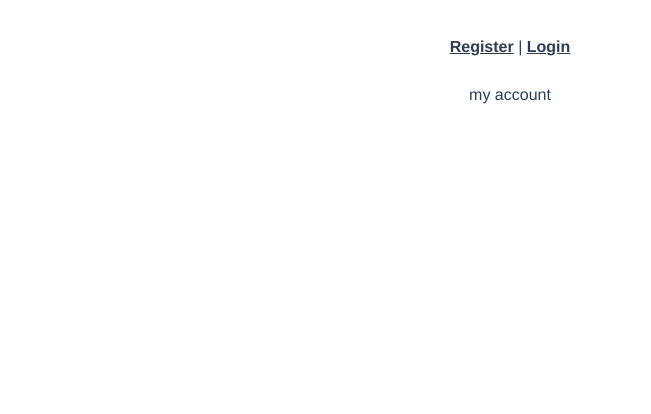
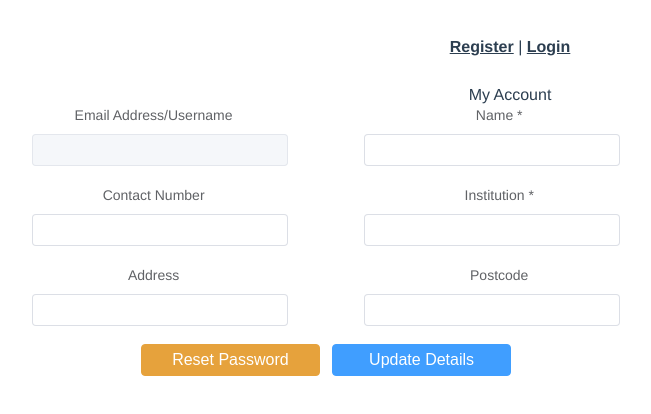
Before and after one commit to TerenceBruce/project, a Vue app in the folder heart-web-app/: page /#/myaccount in a window 1280 px wide. Shown: the top 414 px of the page, without its empty margins (130-781 px from the left). Built offline with nearby package versions, Linux system fonts and the light colour scheme; no server answers.

Commit message:
work on myaccount page

```diff
--- a/heart-web-app/src/views/ForgotPassword.vue
+++ b/heart-web-app/src/views/ForgotPassword.vue
@@ -68,6 +68,10 @@ export default {
         padding-top: 10vh;
     }
 
+    .fpHeader {
+        padding-top: 2vh;
+    }
+
   .fpContainer {
       width: 50vw;
       height: 40vh;
--- a/heart-web-app/src/views/MyAccount.vue
+++ b/heart-web-app/src/views/MyAccount.vue
@@ -1,13 +1,153 @@
 <template>
-  <div>my account</div>
+  <div>My Account</div>
+  <div class="container">
+    <el-form
+        class="left"
+        ref="formRef"
+        :model="form"
+        label-position="top">
+        <el-form-item label="Email Address/Username" >
+            <el-input
+                v-model="form.email"
+                style="width: 20vw;"
+                disabled/>
+        </el-form-item>
+        <el-form-item label="Contact Number" >
+            <el-input
+                v-model="form.number"
+                style="width: 20vw;"/>
+        </el-form-item>
+        <el-form-item label="Address" >
+            <el-input
+                v-model="form.address"
+                style="width: 20vw;"/>
+        </el-form-item>
+    </el-form>
+    <el-form
+        class="right"
+        ref="formRef"
+        :model="form"
+        label-position="top">
+        <el-form-item label="Name *" >
+            <el-input
+                v-model="form.name"
+                style="width: 20vw;"
+                required/>
+        </el-form-item>
+        <el-form-item label="Institution *" >
+            <el-input
+                v-model="form.institution"
+                style="width: 20vw;"
+                required/>
+        </el-form-item>
+        <el-form-item label="Postcode" >
+            <el-input
+                v-model="form.postcode"
+                style="width: 20vw;"/>
+        </el-form-item>
+    </el-form>
+    <el-button
+        type="warning"
+        style="width: 14vw; font-size: 16px"
+        @click="resetPassword"
+    >Reset Password</el-button>
+    <el-button
+        type="primary"
+        style="width: 14vw; font-size: 16px"
+        @click="updateDetails"
+    >Update Details</el-button>
+    <p>{{result}}</p>
+  </div>
 </template>
 
 <script>
+import { reactive, ref } from "vue";
+import 'firebase/compat/auth';
+import { getAuth, sendPasswordResetEmail, onAuthStateChanged  } from "firebase/auth";
 export default {
+    mounted() {
+        this.checkLogin()
+    },
+    setup() {
 
+        let email = ref("");
+
+        const checkLogin = () => {
+            const auth = getAuth();
+            onAuthStateChanged(auth, (user) => {
+                if (user) {
+                    email.value = user.email
+                    populatePage();
+                }
+            });
+        }
+
+        const populatePage = () => {
+            form.name = "tomtomtom";
+            form.number = "123456789";
+            form.institution = "MMU";
+            form.email = email.value;
+        }
+
+        let result = ref("");
+        const form = reactive({
+            email: '',
+            name: '',
+            institution: '',
+            number: '',
+            address:'',
+            postcode: ''
+        })
+
+        const resetPassword = () => {
+            const auth = getAuth();
+            onAuthStateChanged(auth, (user) => {
+                if (user) {
+                    sendPasswordResetEmail(auth, user.email)
+                    .then(() => {
+                        console.log("email sent");
+                        result.value = "Email Sent";
+                    })
+                    .catch((error) => {
+                        console.log(error);
+                        result.value = "Something went wrong";
+                    });
+                }
+            });
+        }
+        const updateDetails = () => {
+            console.log(form);
+            if (form.name && form.institution) {
+                result.value = "Details updated";
+            } else {
+                result.value = "Required fields cannot be left blank";
+            }
+        }
+
+        return { resetPassword, updateDetails, result, form, populatePage, checkLogin, email}
+
+    }
 }
 </script>
 
-<style>
+<style scoped>
+
+  .container {
+    width: 50vw;
+    height: 70vh;
+    background-color: white;
+    margin-left: 10vw;
+  }
+
+  .left {
+    width: 20vw;
+    float: left;
+    padding-left: 2vw;
+  }
+
+  .right {
+    width: 22vw;
+    float: right;
+  }
 
 </style>
```
